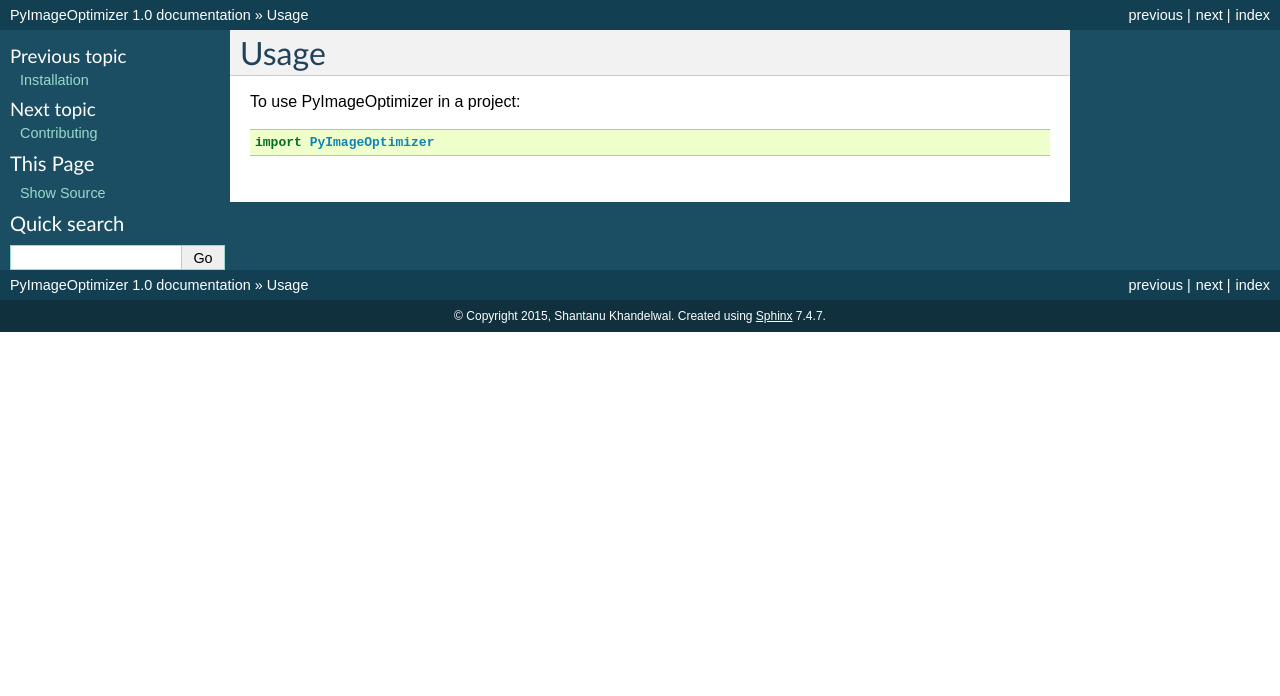
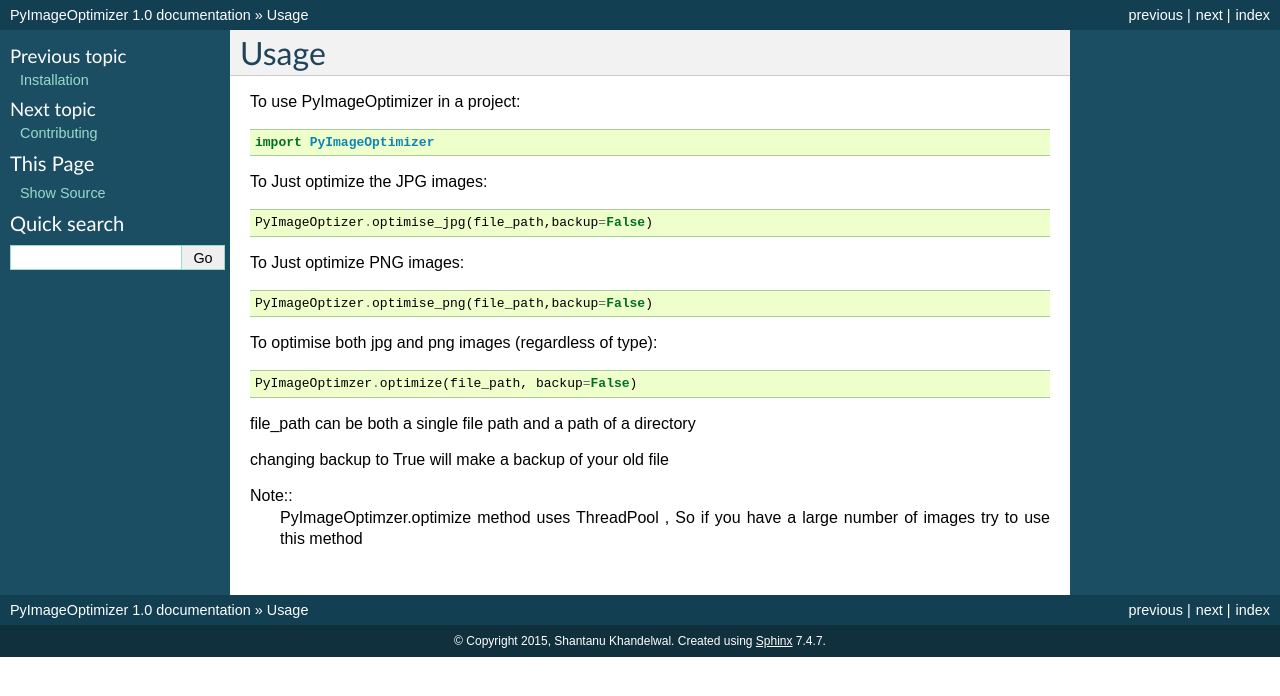
Before and after one commit to shantanu561993/PyImageOptimiser, a Sphinx documentation site: the page built from docs/usage.rst, in a window 1280 px wide. Shown: the top 696 px of the page. Built offline with Sphinx 7.4.7, drawn with Linux system fonts in a browser that asks for light colours.

Commit message:
Update usage.rst

```diff
--- a/docs/usage.rst
+++ b/docs/usage.rst
@@ -5,3 +5,22 @@
 To use PyImageOptimizer in a project::
 
     import PyImageOptimizer
+
+To Just optimize the JPG images::
+
+    PyImageOptizer.optimise_jpg(file_path,backup=False)
+
+To Just optimize PNG images::
+
+    PyImageOptizer.optimise_png(file_path,backup=False)
+
+To optimise both jpg and png images (regardless of type)::
+
+    PyImageOptimzer.optimize(file_path, backup=False)
+
+file_path can be both a single file path and a path of a directory
+
+changing backup to True will make a backup of your old file
+
+Note::
+    PyImageOptimzer.optimize method uses ThreadPool , So if you have a large number of images try to use this method
```
